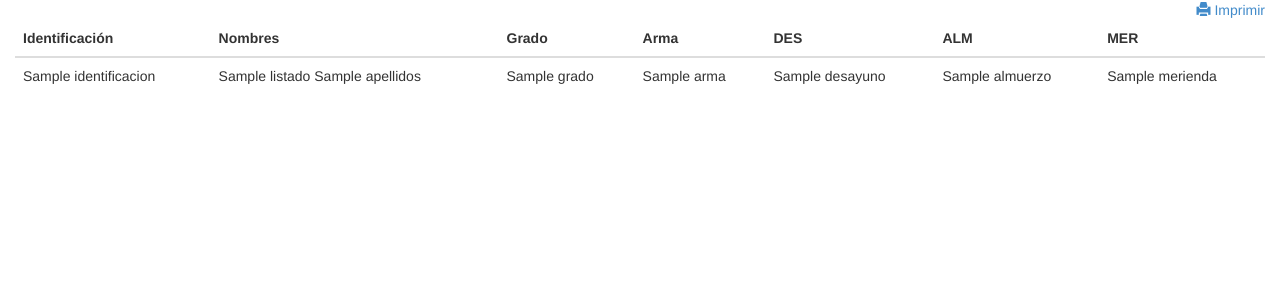
After one commit to efaby/comedor, a PHP site: the page made by public/views/Confronta/view.imprimir.php in a window 1280 px wide. The commit adds this page. Shown: the top 300 px of the page. Run offline with PHP 8.4, Linux system fonts and the light colour scheme; the template is opened without the code that fills it: most values are stand-ins (such as "Sample title", 1, 10 or a date in 2020); some libraries are stand-ins or nearby versions.

Commit message:
imprmir beta1

```diff
--- /dev/null
+++ b/public/views/Confronta/view.imprimir.php
@@ -0,0 +1,77 @@
+<!DOCTYPE html>
+<html lang="es">
+	<head>
+		<meta charset="utf-8">
+	<link href="<?php echo PATH_CSS . '/bootstrap.min.css';?>" rel="stylesheet">
+		</head>
+
+	<body class="tooltips">
+<div class="table-responsive">
+<div class="col-sm-12 hidden-print" style="text-align: right;">
+				<a href="javascript:window.print()"> <span class="glyphicon glyphicon-print"></span>&nbsp;Imprimir</a>
+			</div>
+			<div class="divHeader" style="display: none;">
+<table style="width: 100%">
+  <tbody><tr><td width="8%"><img width="60px" src="<?php echo PATH_IMAGES . '/iso9001.gif';?>" ></td>
+  <td width="82%" align="center"><b>UNIDAD EDUCATIVA "SANTAMARIANA DE JESUS"<br>GUARANDA - ECUADOR</b></td>
+  <td width="5%"><img width="50px" src="<?php echo PATH_IMAGES . '/../img/logo_SM.png';?>" ></td></tr>
+</tbody></table>
+<hr>
+</div>
+			<div class="col-sm-12 rows">
+	<table class="table table-th-block table-hover">
+		<thead class="the-box dark full">
+						<tr>
+							<th>Identificación</th>
+							<th>Nombres</th>
+							<th>Grado</th>
+							<th>Arma</th>
+							<th>DES</th>
+							<th>ALM</th>
+							<th>MER</th>
+						</tr>
+					</thead>
+					<tbody>
+							<?php foreach ($listado as $item): ?>
+						<tr>
+							<td><?php echo $item->identificacion ?></td>
+							<td><?php echo $item->nombres; ?> <?php echo $item->apellidos; ?></td>
+							<td><?php echo $item->grado; ?></td>
+							<td><?php echo $item->arma; ?></td>
+							<td><?php echo $item->desayuno; ?></td>
+							<td><?php echo $item->almuerzo; ?></td>
+							<td><?php echo $item->merienda; ?></td>
+						</tr>
+								<?php endforeach;?>
+							</tbody>
+	</table>
+	</div>
+</div>
+<!-- /.table-responsive -->
+<div class="divFooter" style="display: none;">
+<hr style="margin-bottom: 5px">
+<table style="width: 100%">
+  <tbody><tr><td width="85%"><b>Dirección:</b> 7 de Mayo 709 y Azuay<br><b>Email:</b> uesmj1898guaranda@gmail.com</td><td><b>Tel:</b> (03)2980978<br><b>Fax:</b> (03)2981411</td></tr>
+</tbody></table>
+</div>
+<style type="text/css" media="print">
+
+
+@media print {
+    div.divFooter {
+            position: fixed;
+            display: block !important;
+            bottom: 0;
+        }
+        div.divHeader {
+            display: block !important;
+        }
+}
+
+@page{
+        size: auto A4 landscape;
+        margin: 5mm;
+     }
+</style>
+</body>
+</html>
```
Also changed, not shown: app/controllers/ConfrontaController.php (+8 -0 lines), public/views/Confronta/view.list.php (+17 -1 lines).
